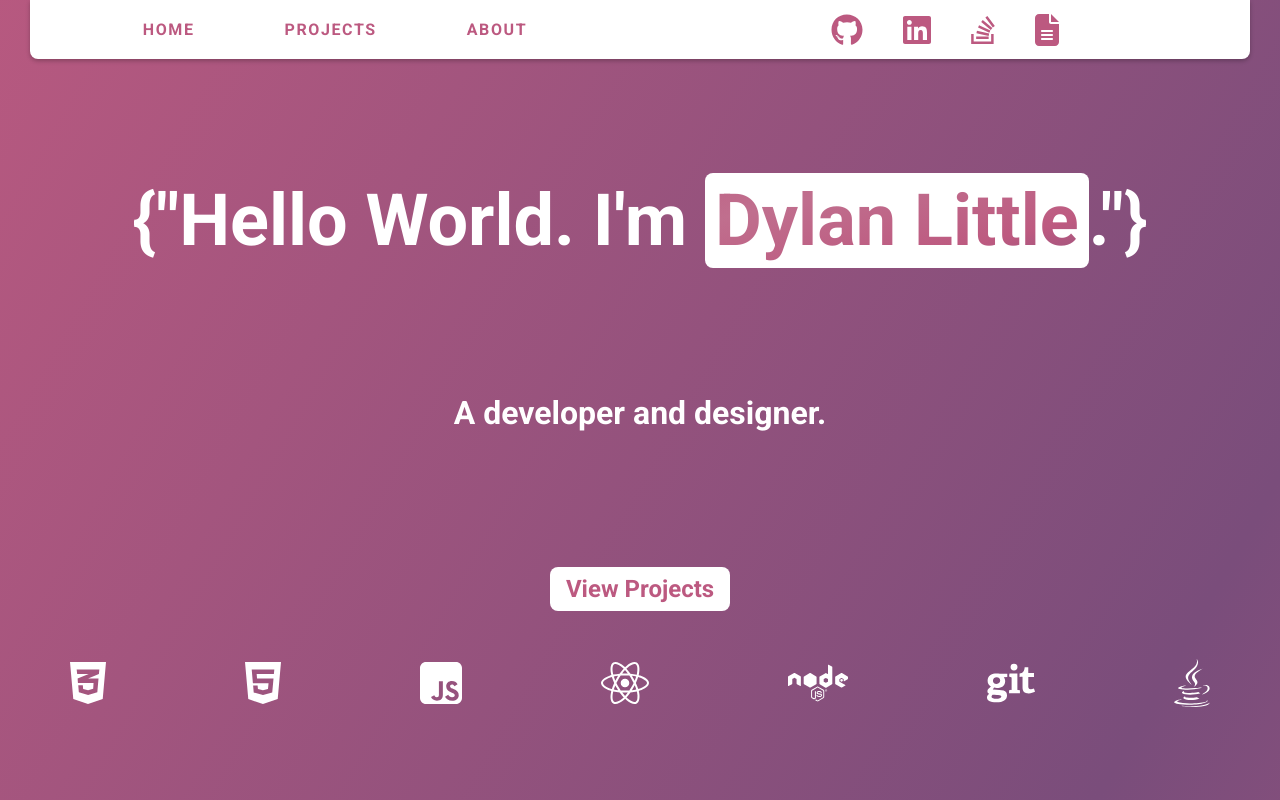
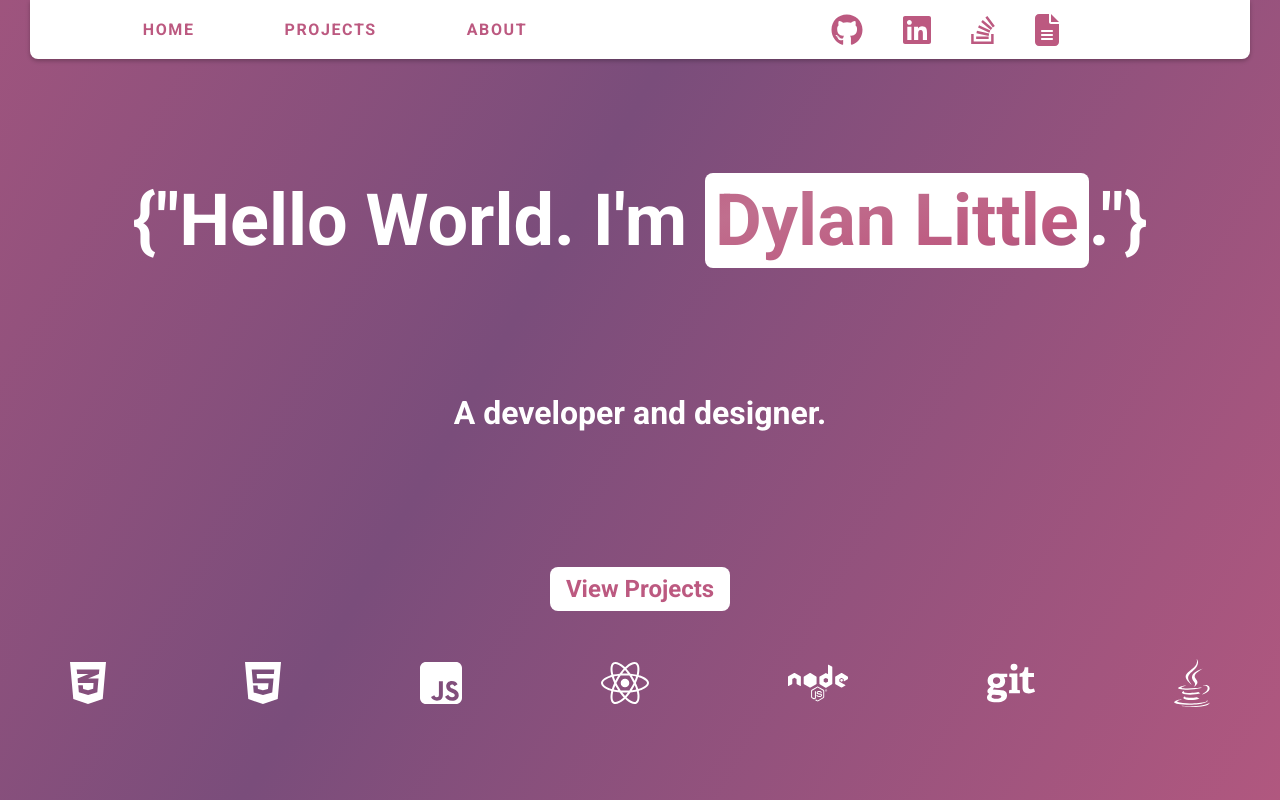
Before and after one commit to dlittle1/react-portfolio, a React (Create React App) app: page / in a window 1280 px wide. Shown: the top 800 px of the page. Built offline with nearby package versions, Linux system fonts and the light colour scheme.

Commit message:
change home gradient

```diff
--- a/src/styles/index.css
+++ b/src/styles/index.css
@@ -12,6 +12,7 @@ body {
     #bd5a80,
     #bd5a80,
     #7a4d7b,
+    #bd5a80,
     #bd5a80
   );
   background-size: 200% 200%;
```
